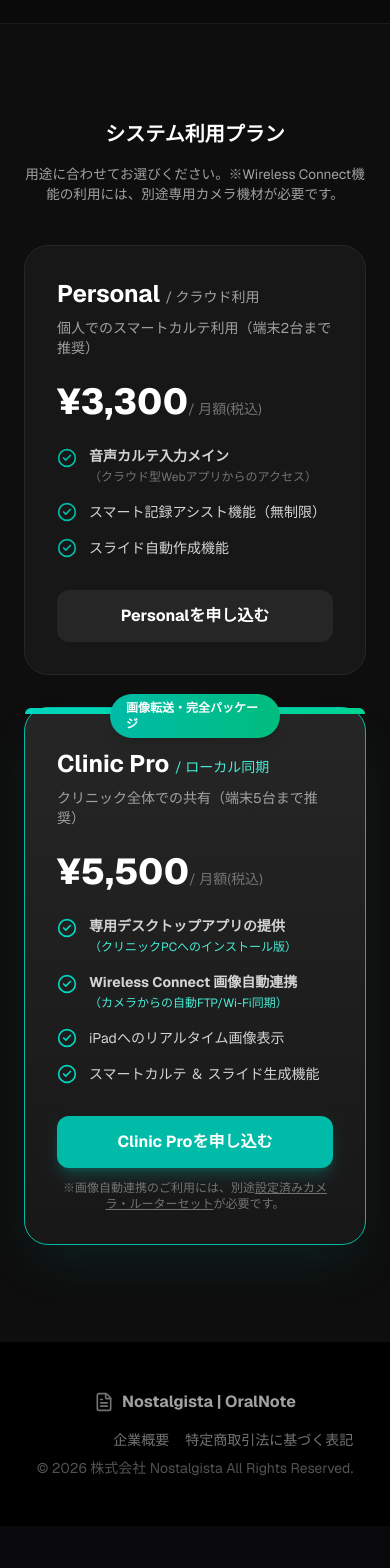
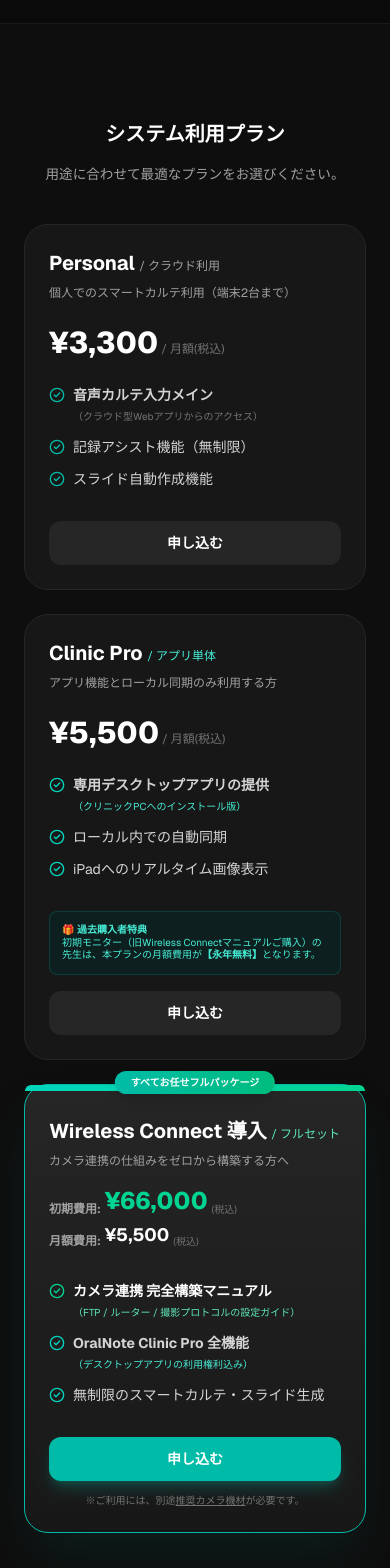
Before and after one commit to oralphotograph-matsushima/dental_os, a Next.js app: page /lp in a window 390 px wide. Shown: the part 4900-6468 px from the top of the page. Before the commit the page ends 6426 px from the top, so only its background shows below. Built offline with nearby package versions, Linux system fonts and the light colour scheme; no server answers.

Commit message:
プラン追加

```diff
--- a/src/app/lp/page.tsx
+++ b/src/app/lp/page.tsx
@@ -244,64 +244,100 @@
 
       {/* Pricing Section */}
       <section id="pricing" className="py-24 bg-neutral-900/30 border-t border-white/5">
-        <div className="max-w-4xl mx-auto px-6">
+        <div className="max-w-6xl mx-auto px-6">
           <div className="text-center mb-10 md:mb-16">
             <h2 className="text-xl sm:text-2xl md:text-4xl font-bold text-white mb-4">システム利用プラン</h2>
-            <p className="text-[0.85rem] md:text-base text-neutral-400">用途に合わせてお選びください。※Wireless Connect機能の利用には、別途専用カメラ機材が必要です。</p>
+            <p className="text-[0.85rem] md:text-base text-neutral-400">用途に合わせて最適なプランをお選びください。</p>
           </div>
 
-          <div className="grid md:grid-cols-2 gap-8 max-w-4xl mx-auto">
+          <div className="grid lg:grid-cols-3 gap-6 max-w-6xl mx-auto">
             {/* Personal Plan */}
-            <div className="bg-neutral-900 border border-neutral-800 rounded-3xl p-8 hover:border-teal-500/50 transition-all flex flex-col relative group">
-              <h3 className="text-2xl font-bold text-white mb-2">Personal <span className="text-sm font-normal text-neutral-400">/ クラウド利用</span></h3>
-              <p className="text-sm text-neutral-400 mb-6">個人でのスマートカルテ利用（端末2台まで推奨）</p>
+            <div className="bg-neutral-900 border border-neutral-800 rounded-3xl p-6 hover:border-teal-500/50 transition-all flex flex-col relative group">
+              <h3 className="text-xl font-bold text-white mb-2">Personal <span className="text-xs font-normal text-neutral-400">/ クラウド利用</span></h3>
+              <p className="text-xs text-neutral-400 mb-6">個人でのスマートカルテ利用（端末2台まで）</p>
               <div className="mb-6">
-                <span className="text-4xl font-extrabold text-white">¥3,300</span>
-                <span className="text-neutral-500 text-sm">/ 月額(税込)</span>
+                <span className="text-3xl font-extrabold text-white">¥3,300</span>
+                <span className="text-neutral-500 text-xs"> / 月額(税込)</span>
               </div>
-              <ul className="space-y-4 mb-8 flex-1">
-                <li className="flex items-start gap-3 text-neutral-300 text-sm"><CheckCircle2 className="w-5 h-5 text-teal-500 shrink-0 mt-0.5" /> <span><strong>音声カルテ入力メイン</strong><br/><span className="text-xs text-neutral-500">（クラウド型Webアプリからのアクセス）</span></span></li>
-                <li className="flex items-center gap-3 text-neutral-300 text-sm"><CheckCircle2 className="w-5 h-5 text-teal-500 shrink-0" /> スマート記録アシスト機能（無制限）</li>
-                <li className="flex items-center gap-3 text-neutral-300 text-sm"><CheckCircle2 className="w-5 h-5 text-teal-500 shrink-0" /> スライド自動作成機能</li>
+              <ul className="space-y-3 mb-8 flex-1">
+                <li className="flex items-start gap-2 text-neutral-300 text-sm"><CheckCircle2 className="w-4 h-4 text-teal-500 shrink-0 mt-0.5" /> <span><strong>音声カルテ入力メイン</strong><br/><span className="text-[10px] text-neutral-500">（クラウド型Webアプリからのアクセス）</span></span></li>
+                <li className="flex items-center gap-2 text-neutral-300 text-sm"><CheckCircle2 className="w-4 h-4 text-teal-500 shrink-0" /> 記録アシスト機能（無制限）</li>
+                <li className="flex items-center gap-2 text-neutral-300 text-sm"><CheckCircle2 className="w-4 h-4 text-teal-500 shrink-0" /> スライド自動作成機能</li>
               </ul>
               <a
                 href="https://buy.stripe.com/dRmdR9fLB2mIb5yfv633W00"
                 target="_blank" rel="noreferrer"
-                className="w-full text-center py-3.5 bg-neutral-800 group-hover:bg-teal-600 text-white font-bold rounded-xl transition-all block"
+                className="w-full text-center py-3 bg-neutral-800 group-hover:bg-teal-600 text-white font-bold rounded-xl transition-all block text-sm"
               >
-                Personalを申し込む
+                申し込む
               </a>
             </div>
 
-            {/* Clinic Plan */}
-            <div className="bg-gradient-to-b from-neutral-800 to-neutral-900 border border-teal-500 rounded-3xl p-8 shadow-2xl shadow-teal-900/30 flex flex-col relative transform md:-translate-y-4">
-              <div className="absolute top-0 inset-x-0 h-1.5 bg-gradient-to-r from-teal-400 to-emerald-400 rounded-t-3xl" />
-              <div className="absolute -top-3.5 left-1/2 -translate-x-1/2 bg-gradient-to-r from-teal-500 to-emerald-500 text-white text-xs font-bold px-4 py-1.5 rounded-full shadow-lg">
-                画像転送・完全パッケージ
+            {/* Clinic Pro Plan */}
+            <div className="bg-neutral-900 border border-neutral-800 rounded-3xl p-6 hover:border-teal-500/50 transition-all flex flex-col relative group">
+              <h3 className="text-xl font-bold text-white mb-2">Clinic Pro <span className="text-xs font-normal text-teal-300">/ アプリ単体</span></h3>
+              <p className="text-xs text-neutral-400 mb-6">アプリ機能とローカル同期のみ利用する方</p>
+              <div className="mb-6">
+                <span className="text-3xl font-extrabold text-white">¥5,500</span>
+                <span className="text-neutral-500 text-xs"> / 月額(税込)</span>
               </div>
-              <h3 className="text-2xl font-bold text-white mb-2 mt-2">Clinic Pro <span className="text-sm font-normal text-teal-300">/ ローカル同期</span></h3>
-              <p className="text-sm text-neutral-400 mb-6">クリニック全体での共有（端末5台まで推奨）</p>
-              <div className="mb-6">
-                <span className="text-4xl font-extrabold text-white">¥5,500</span>
-                <span className="text-neutral-500 text-sm">/ 月額(税込)</span>
-              </div>
-              <ul className="space-y-4 mb-8 flex-1">
-                <li className="flex items-start gap-3 text-neutral-300 text-sm"><CheckCircle2 className="w-5 h-5 text-teal-400 shrink-0 mt-0.5" /> <span><strong>専用デスクトップアプリの提供</strong><br/><span className="text-xs text-teal-300">（クリニックPCへのインストール版）</span></span></li>
-                <li className="flex items-start gap-3 text-neutral-300 text-sm"><CheckCircle2 className="w-5 h-5 text-teal-400 shrink-0 mt-0.5" /> <span><strong>Wireless Connect 画像自動連携</strong><br/><span className="text-xs text-teal-300">（カメラからの自動FTP/Wi-Fi同期）</span></span></li>
-                <li className="flex items-center gap-3 text-neutral-300 text-sm"><CheckCircle2 className="w-5 h-5 text-teal-400 shrink-0" /> iPadへのリアルタイム画像表示</li>
-                <li className="flex items-center gap-3 text-neutral-300 text-sm"><CheckCircle2 className="w-5 h-5 text-teal-400 shrink-0" /> スマートカルテ ＆ スライド生成機能</li>
+              <ul className="space-y-3 mb-8 flex-1">
+                <li className="flex items-start gap-2 text-neutral-300 text-sm"><CheckCircle2 className="w-4 h-4 text-teal-400 shrink-0 mt-0.5" /> <span><strong>専用デスクトップアプリの提供</strong><br/><span className="text-[10px] text-teal-300">（クリニックPCへのインストール版）</span></span></li>
+                <li className="flex items-center gap-2 text-neutral-300 text-sm"><CheckCircle2 className="w-4 h-4 text-teal-400 shrink-0" /> ローカル内での自動同期</li>
+                <li className="flex items-center gap-2 text-neutral-300 text-sm"><CheckCircle2 className="w-4 h-4 text-teal-400 shrink-0" /> iPadへのリアルタイム画像表示</li>
               </ul>
-              <div className="space-y-3">
+              <div className="space-y-3 mt-auto">
+                 <div className="bg-teal-950/40 border border-teal-500/20 p-3 rounded-lg mb-4">
+                   <p className="text-[10px] text-teal-300 leading-tight">
+                     🎁 <strong>過去購入者特典</strong><br/>
+                     初期モニター（旧Wireless Connectマニュアルご購入）の先生は、本プランの月額費用が<strong>【永年無料】</strong>となります。
+                   </p>
+                 </div>
                  <a
                    href="https://buy.stripe.com/3cI6oH0QH3qMehKbeQ33W01"
-                   id="clinic-pro-link"
                    target="_blank" rel="noreferrer"
-                   className="w-full text-center py-3.5 bg-teal-500 hover:bg-teal-400 text-white font-bold rounded-xl transition-all block shadow-lg shadow-teal-500/25"
+                   className="w-full text-center py-3 bg-neutral-800 group-hover:bg-teal-600 text-white font-bold rounded-xl transition-all block text-sm"
                  >
-                   Clinic Proを申し込む
+                   申し込む
                  </a>
-                 <p className="text-xs text-center text-neutral-500 mt-2">
-                    ※画像自動連携のご利用には、別途<a href="https://nostalgista.co.jp/lineup" target="_blank" rel="noreferrer" className="underline hover:text-teal-400">設定済みカメラ・ルーターセット</a>が必要です。
+              </div>
+            </div>
+
+            {/* Wireless Connect Setup Plan */}
+            <div className="bg-gradient-to-b from-neutral-800 to-neutral-900 border border-teal-500 rounded-3xl p-6 shadow-2xl shadow-teal-900/30 flex flex-col relative transform md:-translate-y-4">
+              <div className="absolute top-0 inset-x-0 h-1.5 bg-gradient-to-r from-teal-400 to-emerald-400 rounded-t-3xl" />
+              <div className="absolute -top-3.5 left-1/2 -translate-x-1/2 bg-gradient-to-r from-teal-500 to-emerald-500 text-white text-[10px] font-bold px-4 py-1 rounded-full shadow-lg whitespace-nowrap">
+                すべてお任せフルパッケージ
+              </div>
+              <h3 className="text-xl font-bold text-white mb-2 mt-2">Wireless Connect 導入 <span className="text-xs font-normal text-emerald-300">/ フルセット</span></h3>
+              <p className="text-xs text-neutral-400 mb-4">カメラ連携の仕組みをゼロから構築する方へ</p>
+              <div className="mb-2">
+                <div className="flex items-end gap-1 mb-1">
+                  <span className="text-neutral-400 text-xs font-bold">初期費用: </span>
+                  <span className="text-2xl font-extrabold text-emerald-400">¥66,000</span>
+                  <span className="text-neutral-500 text-[10px]">(税込)</span>
+                </div>
+                <div className="flex items-end gap-1">
+                  <span className="text-neutral-400 text-xs font-bold">月額費用: </span>
+                  <span className="text-lg font-bold text-white">¥5,500</span>
+                  <span className="text-neutral-500 text-[10px]">(税込)</span>
+                </div>
+              </div>
+              <ul className="space-y-3 mb-8 flex-1 mt-6">
+                <li className="flex items-start gap-2 text-white text-sm"><CheckCircle2 className="w-4 h-4 text-emerald-400 shrink-0 mt-0.5" /> <span><strong>カメラ連携 完全構築マニュアル</strong><br/><span className="text-[10px] text-emerald-300">（FTP / ルーター / 撮影プロトコルの設定ガイド）</span></span></li>
+                <li className="flex items-start gap-2 text-neutral-300 text-sm"><CheckCircle2 className="w-4 h-4 text-teal-400 shrink-0 mt-0.5" /> <span><strong>OralNote Clinic Pro 全機能</strong><br/><span className="text-[10px] text-teal-300">（デスクトップアプリの利用権利込み）</span></span></li>
+                <li className="flex items-center gap-2 text-neutral-300 text-sm"><CheckCircle2 className="w-4 h-4 text-teal-400 shrink-0" /> 無制限のスマートカルテ・スライド生成</li>
+              </ul>
+              <div className="space-y-3 mt-auto">
+                 <a
+                   href="https://buy.stripe.com/4gM28rczp6CYgpSer233W03"
+                   target="_blank" rel="noreferrer"
+                   className="w-full text-center py-3 bg-teal-500 hover:bg-teal-400 text-white font-bold rounded-xl transition-all block shadow-lg shadow-teal-500/25 text-sm"
+                 >
+                   申し込む
+                 </a>
+                 <p className="text-[10px] text-center text-neutral-500 mt-2">
+                    ※ご利用には、別途<a href="https://nostalgista.co.jp/lineup" target="_blank" rel="noreferrer" className="underline hover:text-teal-400">推奨カメラ機材</a>が必要です。
                  </p>
               </div>
             </div>
```
